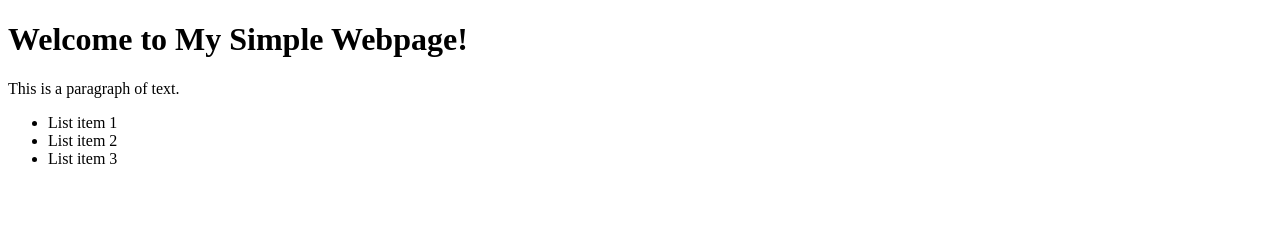
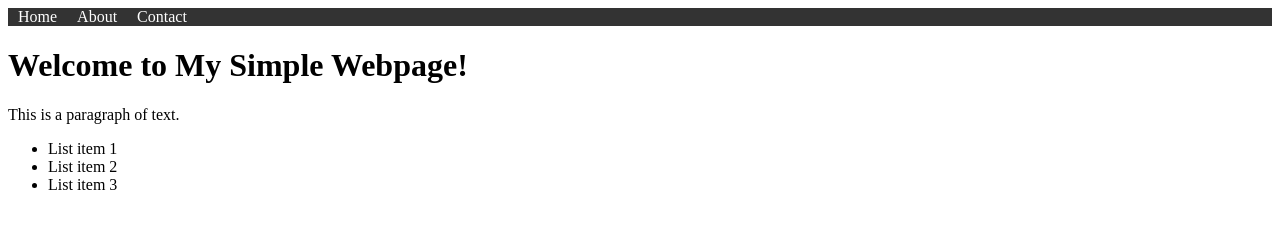
Before and after one commit to vagosalv/vagosalv.github.io, a plain HTML site: page index.html in a window 1280 px wide. Drawn offline with Linux system fonts and the light colour scheme.

Commit message:
css file

```diff
--- a/index.html
+++ b/index.html
@@ -2,8 +2,18 @@
 <html>
   <head>
     <title>My Simple Webpage</title>
+    <link rel="stylesheet" href="styles.css">
   </head>
   <body>
+    <header>
+        <nav>
+            <ul>
+              <li><a href="https://vagosalv.github.io">Home</a></li>
+              <li><a href="#">About</a></li>
+              <li><a href="#">Contact</a></li>
+            </ul>
+          </nav>
+    </header>
     <h1>Welcome to My Simple Webpage!</h1>
     <p>This is a paragraph of text.</p>
     <ul>
--- /dev/null
+++ b/styles.css
@@ -0,0 +1,24 @@
+nav {
+    background-color: #333;
+    color: #fff;
+  }
+
+  nav ul {
+    list-style: none;
+    margin: 0;
+    padding: 0;
+    display: flex;
+  }
+
+  nav li {
+    margin: 0 10px;
+  }
+
+  nav a {
+    color: #fff;
+    text-decoration: none;
+  }
+
+  nav a:hover {
+    text-decoration: underline;
+  }
```
